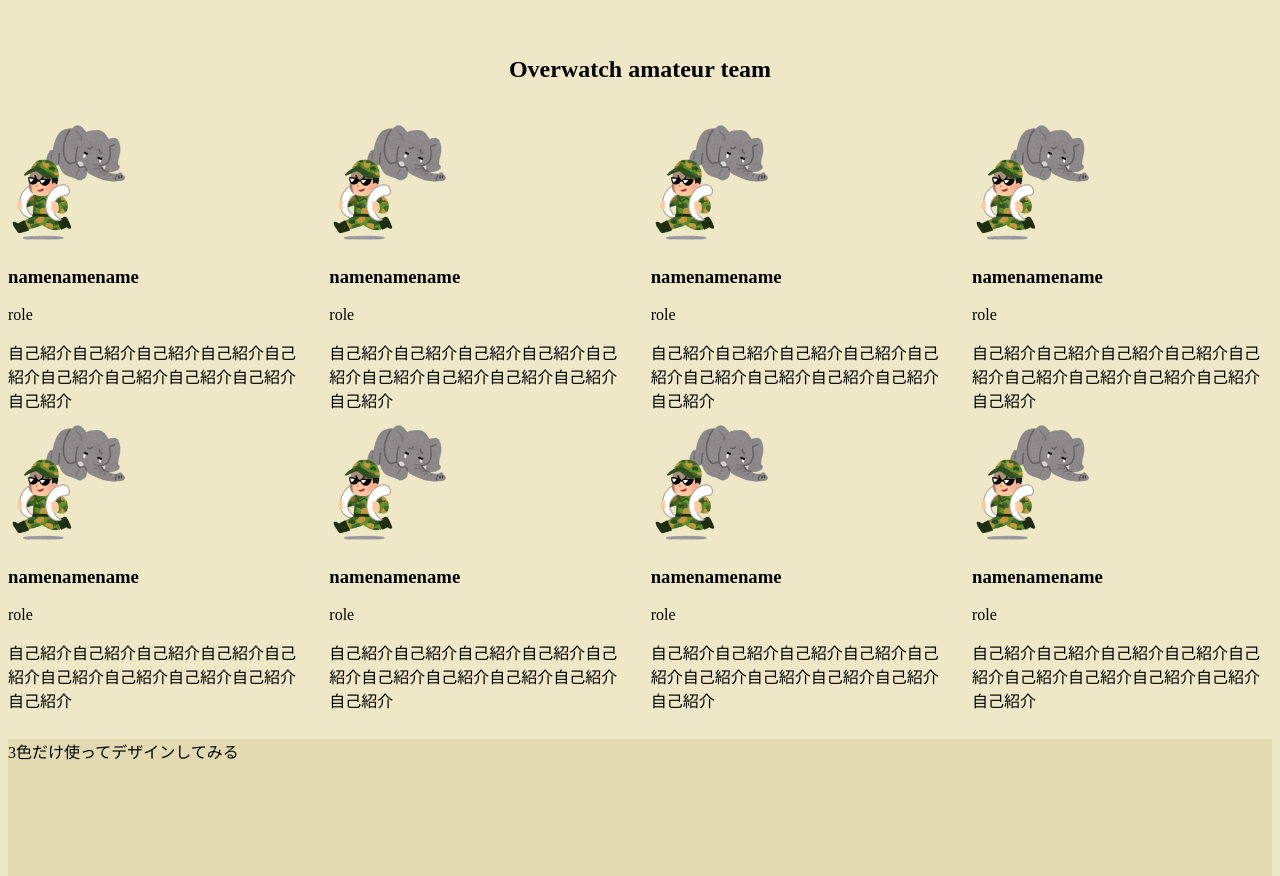
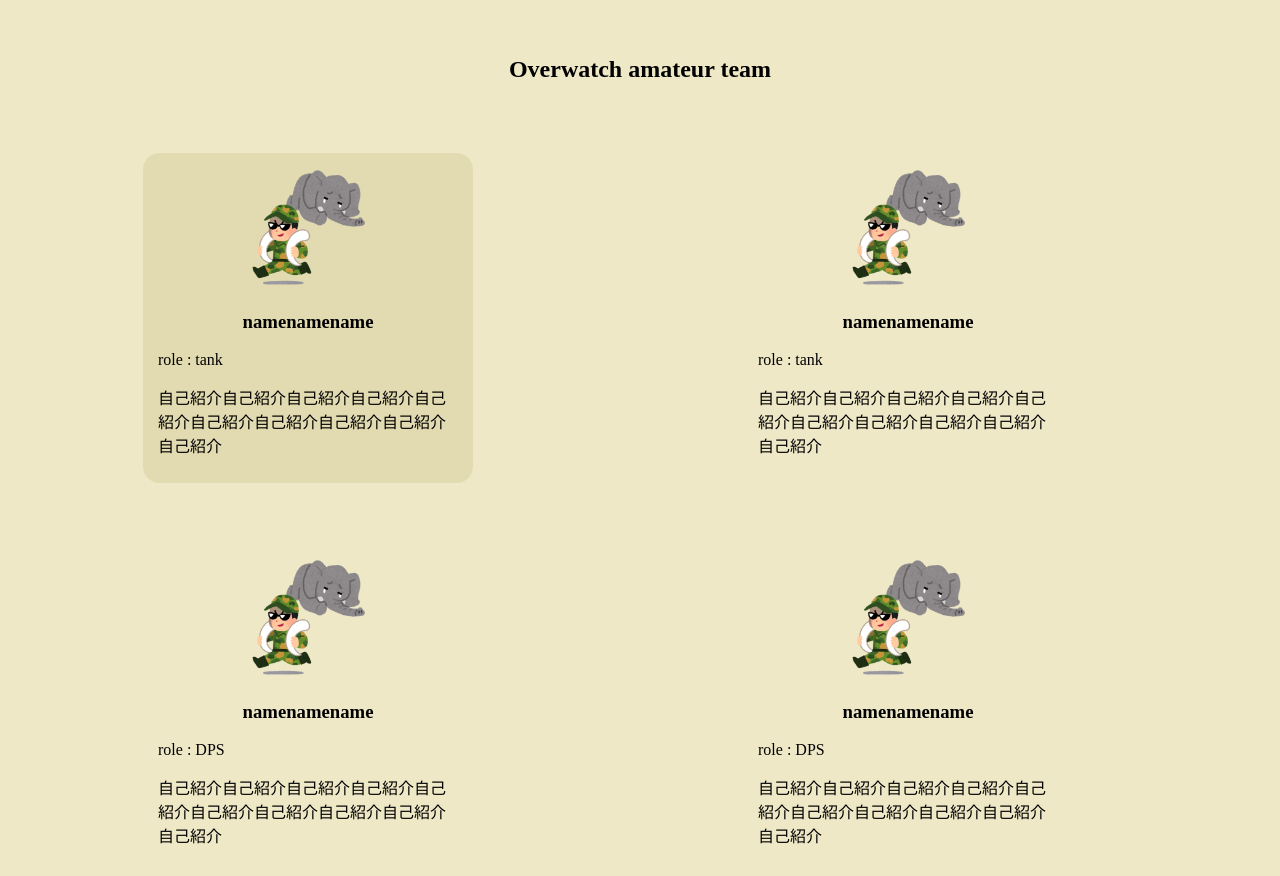
Before and after one commit to mameGG/website02, a plain HTML site: page index.html in a window 1280 px wide. Shown: the part 600-1476 px from the top of the page. Drawn offline with Linux system fonts and the light colour scheme.

Commit message:
CSSでレイアウト少し

```diff
--- a/css/style.css
+++ b/css/style.css
@@ -76,22 +76,29 @@ body {
 .members {
   display: flex;
   flex-wrap: wrap;
-  justify-content: space-between;
+  justify-content: space-around;
   margin-top: 40px;
+  max-width: 1200px;
 }
 
 .profile {
   display: inline-block;
   height: 300px;
   width: 300px;
+  margin: 30px 50px;
+  padding: 15px;
+  border-radius: 5%;
 }
 
 .member-icon {
   height: 120px;
   width: 120px;
+  margin-left: 90px;
 }
 
-
+.member-name {
+  text-align: center;
+}
 
 .footer {
   /* border: 1px solid tomato; */
--- a/index.html
+++ b/index.html
@@ -28,52 +28,52 @@
     </div>
 
     <div class="members">
-      <div class="profile">
+      <div class="profile sub-color">
         <img src="img/zouge_mitsuryou.png" alt="member icon" class="member-icon">
-        <h3>namenamename</h3>
-        <p>role</p>
+        <h3 class="member-name">namenamename</h3>
+        <p>role : tank</p>
         <p>自己紹介自己紹介自己紹介自己紹介自己紹介自己紹介自己紹介自己紹介自己紹介自己紹介</p>
       </div>
       <div class="profile">
         <img src="img/zouge_mitsuryou.png" alt="member icon" class="member-icon">
-        <h3>namenamename</h3>
-        <p>role</p>
+        <h3 class="member-name">namenamename</h3>
+        <p>role : tank</p>
         <p>自己紹介自己紹介自己紹介自己紹介自己紹介自己紹介自己紹介自己紹介自己紹介自己紹介</p>
       </div>
       <div class="profile">
         <img src="img/zouge_mitsuryou.png" alt="member icon" class="member-icon">
-        <h3>namenamename</h3>
-        <p>role</p>
+        <h3 class="member-name">namenamename</h3>
+        <p>role : DPS</p>
         <p>自己紹介自己紹介自己紹介自己紹介自己紹介自己紹介自己紹介自己紹介自己紹介自己紹介</p>
       </div>
       <div class="profile">
         <img src="img/zouge_mitsuryou.png" alt="member icon" class="member-icon">
-        <h3>namenamename</h3>
-        <p>role</p>
+        <h3 class="member-name">namenamename</h3>
+        <p>role : DPS</p>
         <p>自己紹介自己紹介自己紹介自己紹介自己紹介自己紹介自己紹介自己紹介自己紹介自己紹介</p>
       </div>
       <div class="profile">
         <img src="img/zouge_mitsuryou.png" alt="member icon" class="member-icon">
-        <h3>namenamename</h3>
-        <p>role</p>
+        <h3 class="member-name">namenamename</h3>
+        <p>role : support</p>
         <p>自己紹介自己紹介自己紹介自己紹介自己紹介自己紹介自己紹介自己紹介自己紹介自己紹介</p>
       </div>
       <div class="profile">
         <img src="img/zouge_mitsuryou.png" alt="member icon" class="member-icon">
-        <h3>namenamename</h3>
-        <p>role</p>
+        <h3 class="member-name">namenamename</h3>
+        <p>role : support</p>
         <p>自己紹介自己紹介自己紹介自己紹介自己紹介自己紹介自己紹介自己紹介自己紹介自己紹介</p>
       </div>
       <div class="profile">
         <img src="img/zouge_mitsuryou.png" alt="member icon" class="member-icon">
-        <h3>namenamename</h3>
-        <p>role</p>
+        <h3 class="member-name">namenamename</h3>
+        <p>role : manager</p>
         <p>自己紹介自己紹介自己紹介自己紹介自己紹介自己紹介自己紹介自己紹介自己紹介自己紹介</p>
       </div>
       <div class="profile">
         <img src="img/zouge_mitsuryou.png" alt="member icon" class="member-icon">
-        <h3>namenamename</h3>
-        <p>role</p>
+        <h3 class="member-name">namenamename</h3>
+        <p>role : Temporary coach</p>
         <p>自己紹介自己紹介自己紹介自己紹介自己紹介自己紹介自己紹介自己紹介自己紹介自己紹介</p>
       </div>
 
```
